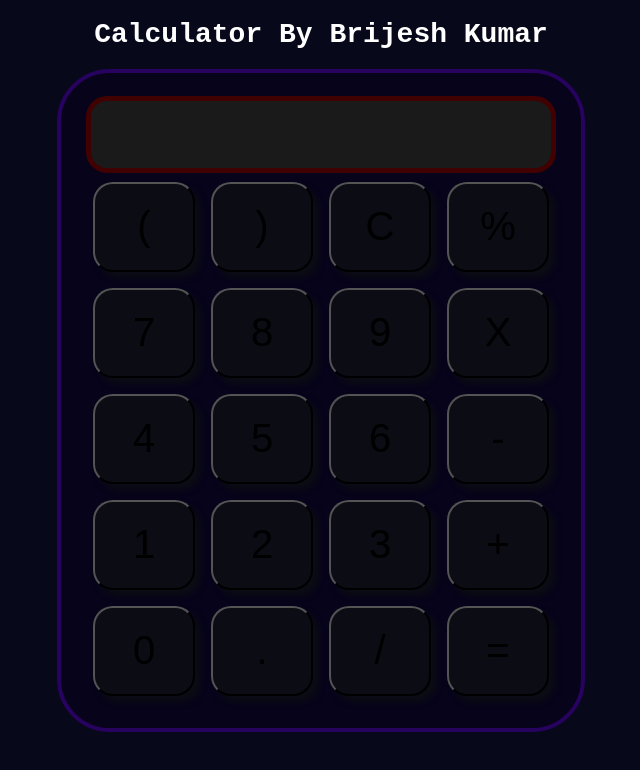
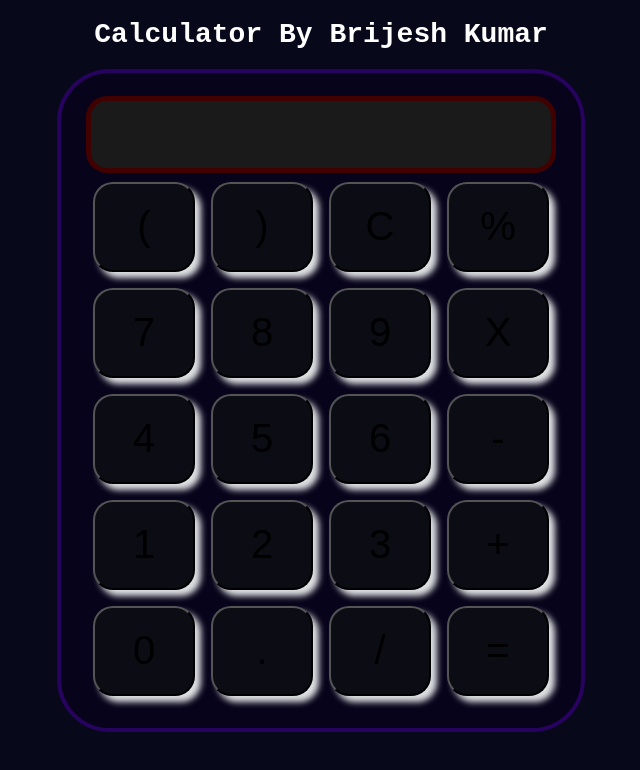
Before and after one commit to Brijeshk99/Calculator, a plain HTML site: page index.html in a window 1280 px wide. Shown: the whole page, without its empty margins (319-959 px from the left). Drawn offline with Linux system fonts and the light colour scheme.

Commit message:
Update style.css

```diff
--- a/style.css
+++ b/style.css
@@ -27,7 +27,7 @@ button{
   width: 102px;
   height: 90px;
   margin: 6px;
-  box-shadow: 6px 6px 6px #0b0c14;
+  box-shadow: 6px 6px 6px #E0E1E4;
 }
 
 .calculator{
```
